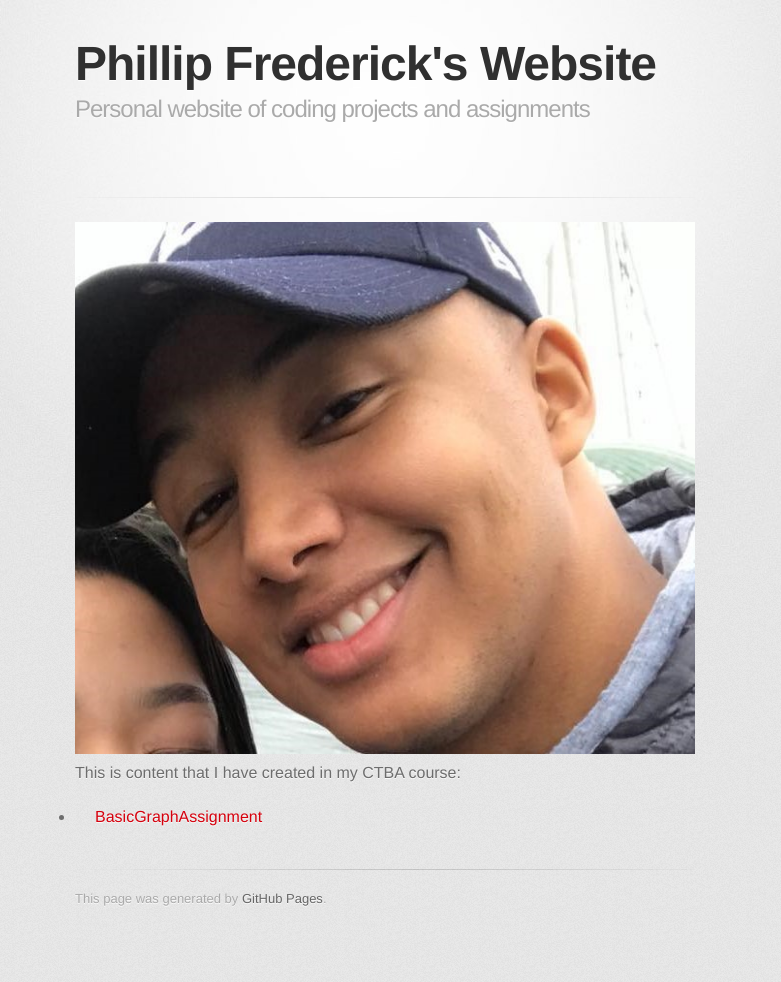
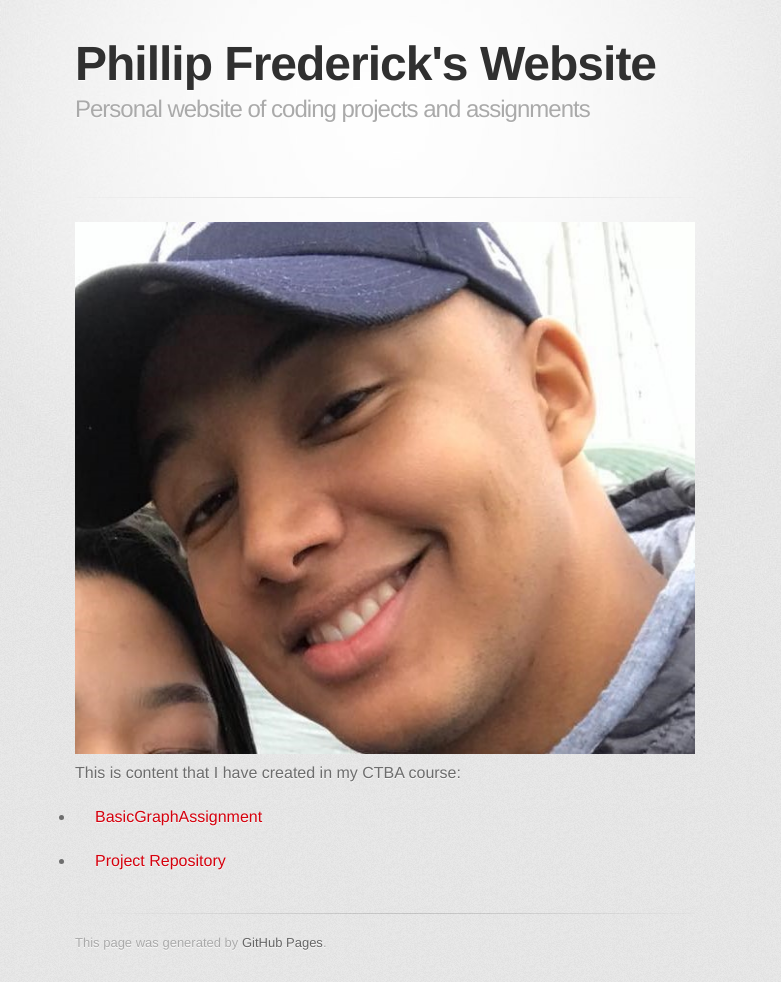
Before and after one commit to pfreder/pfreder.github.io, a Jekyll site: the page built from index.md, in a window 1280 px wide. Shown: the whole page, without its empty margins (255-1036 px from the left). Built offline with Jekyll 4.4.1, drawn with Linux system fonts in a browser that asks for light colours; some web fonts are replaced; our own code applies the rules of GitHub Pages for plain Markdown files; before the commit the page ends 938 px from its top, so only the background shows below that.

Commit message:
Update index.md

```diff
--- a/index.md
+++ b/index.md
@@ -6,3 +6,5 @@ description: Personal website of coding projects and assignments
 This is content that I have created in my CTBA course:
 
 - [BasicGraphAssignment](/Visualization/index.md)
+
+- [Project Repository](https://github.com/pfreder/projects)
```
